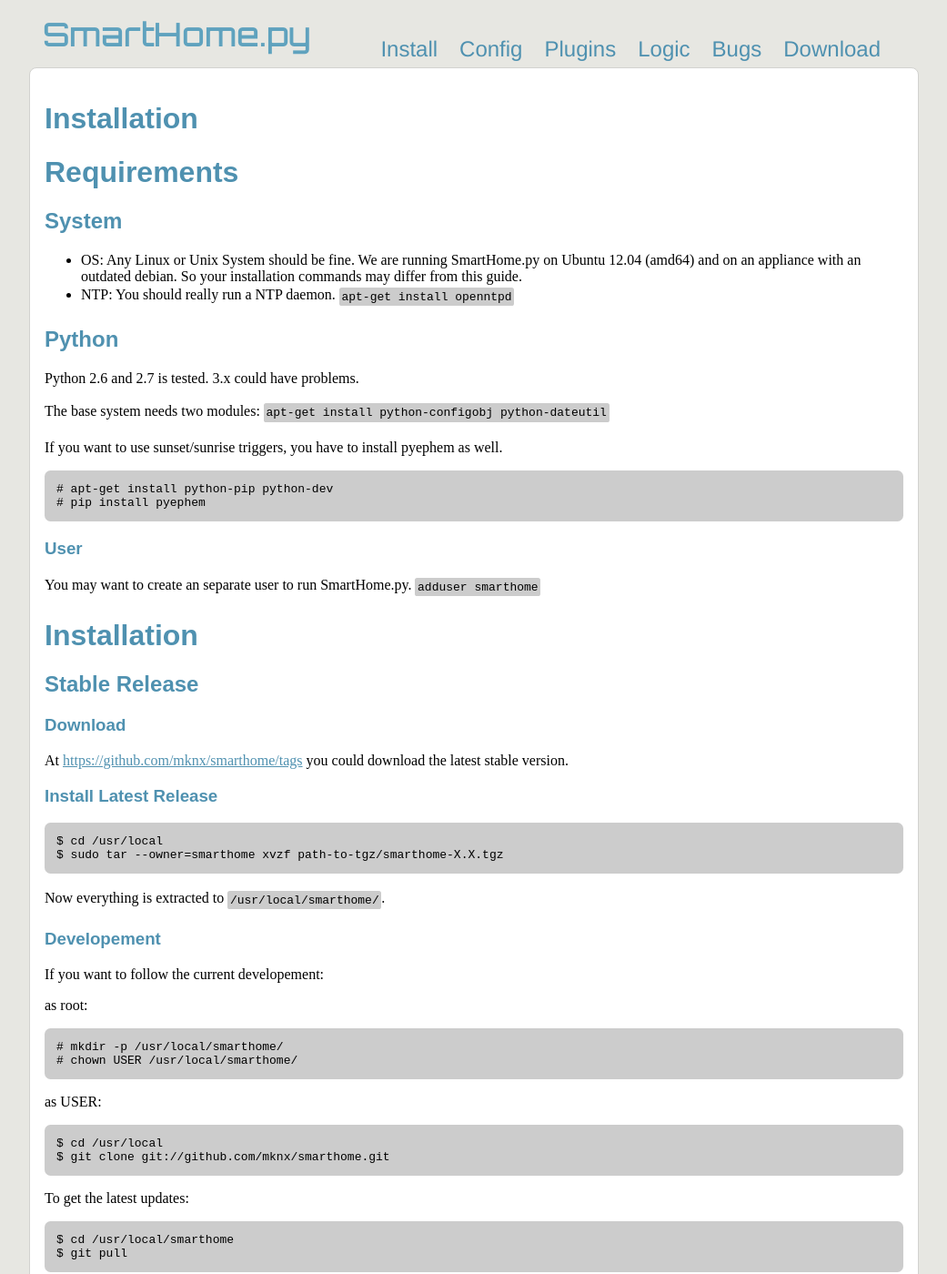
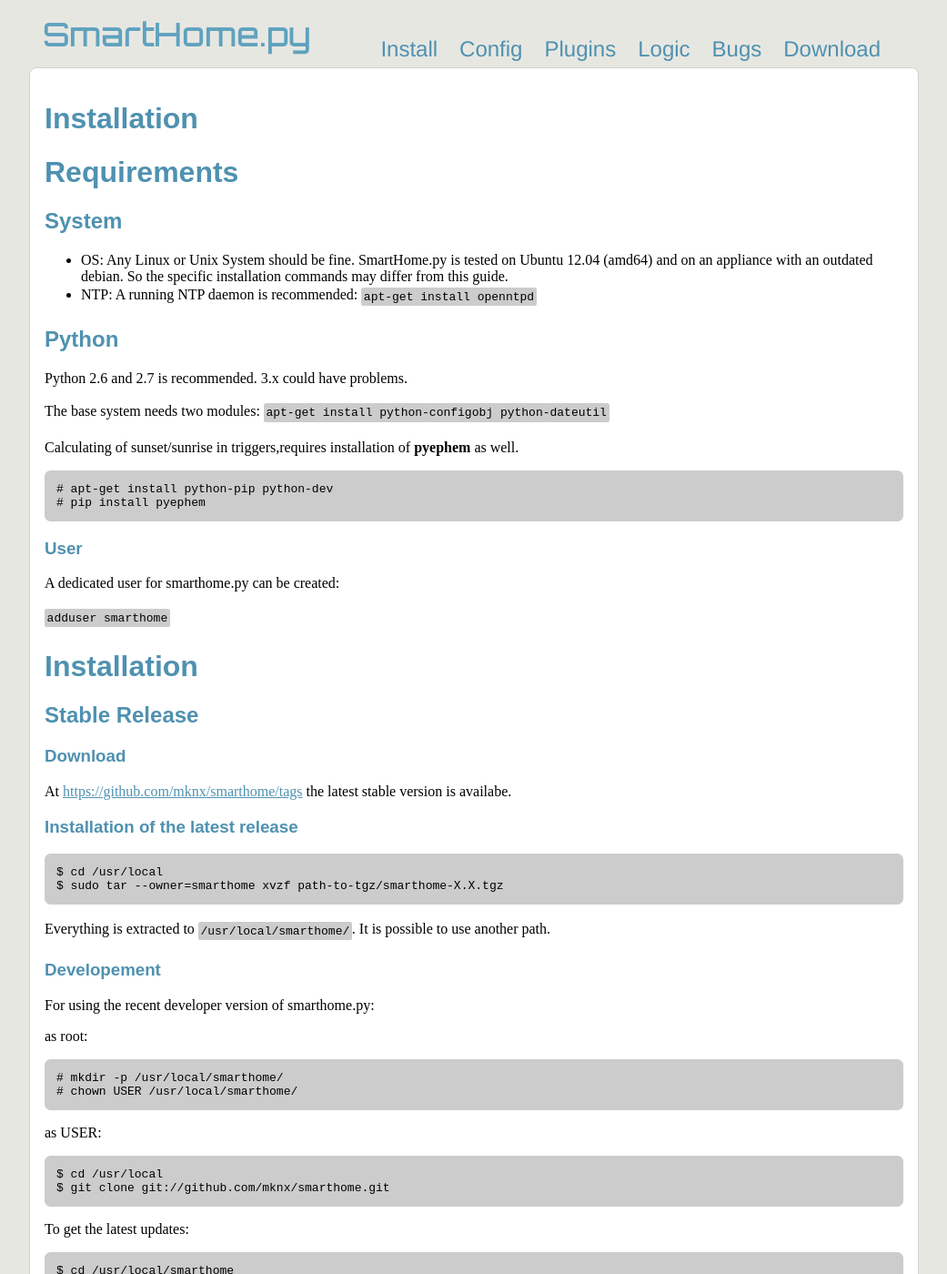
Before and after one commit to mknx/smarthome, a Jekyll site: the page built from install.md, in a window 1280 px wide and 1400 px high. Shown: the whole window at 91% size, without its empty margins (128-1169 px from the left). Built offline with Jekyll 4.4.1, drawn with Linux system fonts in a browser that asks for light colours; Markdown is read by kramdown in place of the engine named in the settings; some of the changed text lies outside the part shown.

Commit message:
docu review install

```diff
--- a/install.md
+++ b/install.md
@@ -15,38 +15,41 @@ Requirements
 System
 ------
 
-* OS: Any Linux or Unix System should be fine. We are running SmartHome.py on Ubuntu 12.04 (amd64) and on an appliance with an outdated debian. So your installation commands may differ from this guide.
-* NTP: You should really run a NTP daemon. <code>apt-get install openntpd</code>
+* OS: Any Linux or Unix System should be fine. SmartHome.py is tested on Ubuntu 12.04 (amd64) and on an appliance with an outdated debian. So the specific installation commands may differ from this guide.
+* NTP: A running NTP daemon is recommended:
+<code>apt-get install openntpd</code>
 
 Python
 ------
-Python 2.6 and 2.7 is tested. 3.x could have problems.
+Python 2.6 and 2.7 is recommended. 3.x could have problems.
 
 The base system needs two modules:
 <code>apt-get install python-configobj python-dateutil</code>
 
-If you want to use sunset/sunrise triggers, you have to install pyephem as well.
+Calculating of sunset/sunrise in triggers,requires installation of **pyephem** as well.
 <pre># apt-get install python-pip python-dev
 # pip install pyephem</pre>
 
 ### User
-You may want to create an separate user to run SmartHome.py. <code>adduser smarthome</code>
+A dedicated user for smarthome.py can be created:
+
+<code>adduser smarthome</code>
 
 # Installation
 
 ## Stable Release
 
 ### Download
-At [https://github.com/mknx/smarthome/tags](https://github.com/mknx/smarthome/tags) you could download the latest stable version.
+At [https://github.com/mknx/smarthome/tags](https://github.com/mknx/smarthome/tags) the latest stable version is availabe.
 
-### Install Latest Release
+### Installation of the latest release
 <pre>$ cd /usr/local
 $ sudo tar --owner=smarthome xvzf path-to-tgz/smarthome-X.X.tgz
 </pre>
-Now everything is extracted to <code>/usr/local/smarthome/</code>.
+Everything is extracted to <code>/usr/local/smarthome/</code>. It is possible to use another path.
 
 ### Developement
-If you want to follow the current developement:
+For using the recent developer version of smarthome.py:
 
 as root:
 <pre># mkdir -p /usr/local/smarthome/
@@ -65,22 +68,22 @@ $ cd /usr/local/smarthome
 $ git pull
 </pre>
 
-You have to copy the `smarthome.js` files if the have changed:
+If `smarthome.js` has been chaged, it should be copied:
 <pre>
 $ cp /usr/local/smarthome/exampleis/visu/js/smarthome.* /var/www/smarthome/js/*
 </pre>
 
 
 # Structure
-Within <code>/usr/local/smarthome/</code> is the following structure:
+Structure of the smarthome.py directory, e.g. <code>/usr/local/smarthome/</code>:
 
  * bin/: contains <code>smarthome.py</code>
- * dev/ developer files
+ * dev/ development files
  * etc/: should contain the basic configuration files (smarthome.conf, plugin.conf, logic.conf)
- * examples/: contain some example files for the configaration and the visu plugin
+ * examples/: contains some example files for the configaration and the visu plugin
  * items/: should contain one or more item configuration files.
  * lib/: contains the core libraries of SmartHome.py
- * logics/: should contain your logic scripts
+ * logics/: should contain the logic scripts
  * plugins/: contains the available plugins
  * tools/: contains little programms helping to maintain SmartHome.py
  * var/log/: contains the logfiles
@@ -95,7 +98,7 @@ Every [plugin](/smarthome/plugins/) has it's own installation section.
 
 Running SmartHome.py
 ====================
-You could run SmartHome.py (`/usr/local/smarthome/bin/smarthome.py`) with different arguments.
+Arguments for running SmartHome.py (`/usr/local/smarthome/bin/smarthome.py`):
 
 * `--start` or 'None'
 * `--stop`
```
